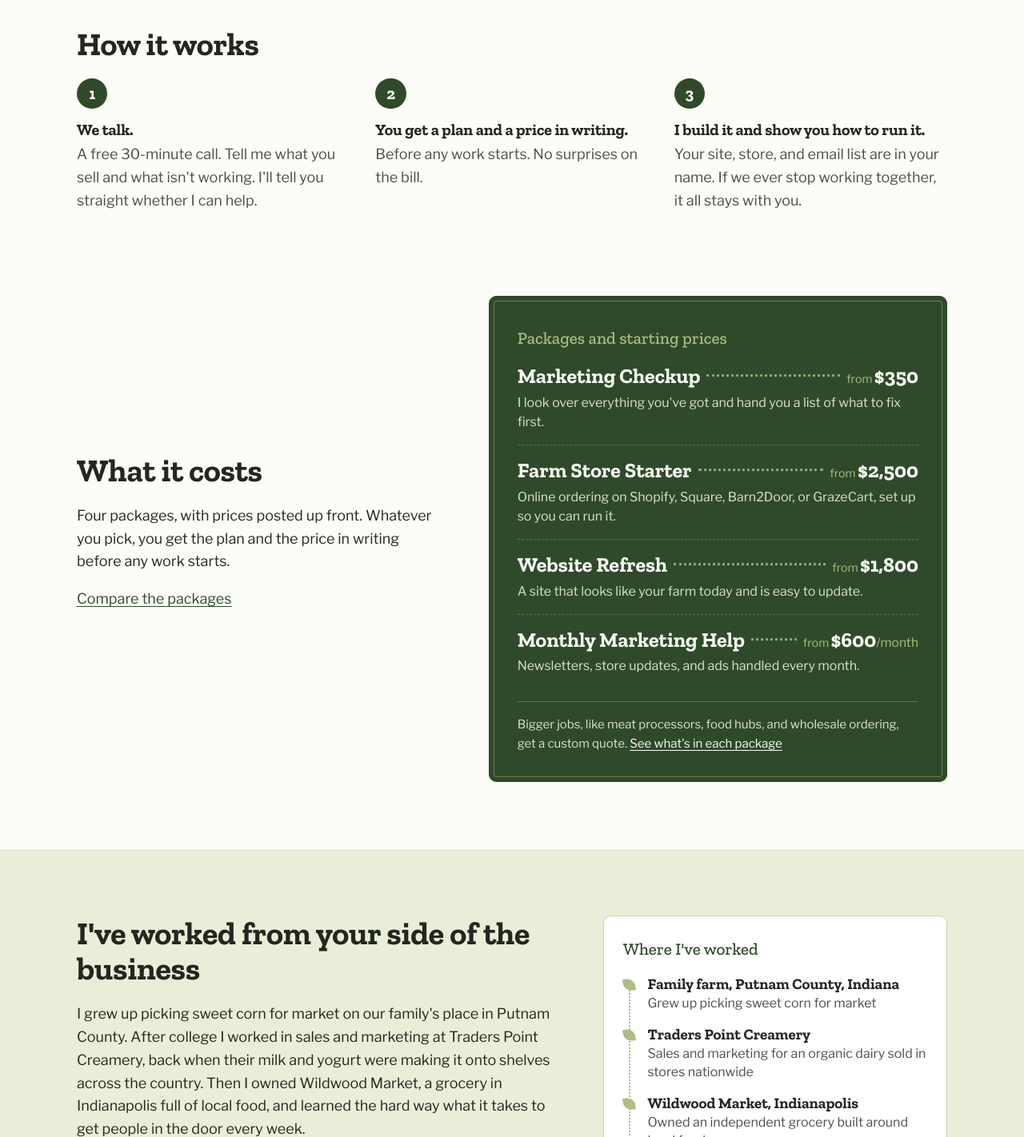
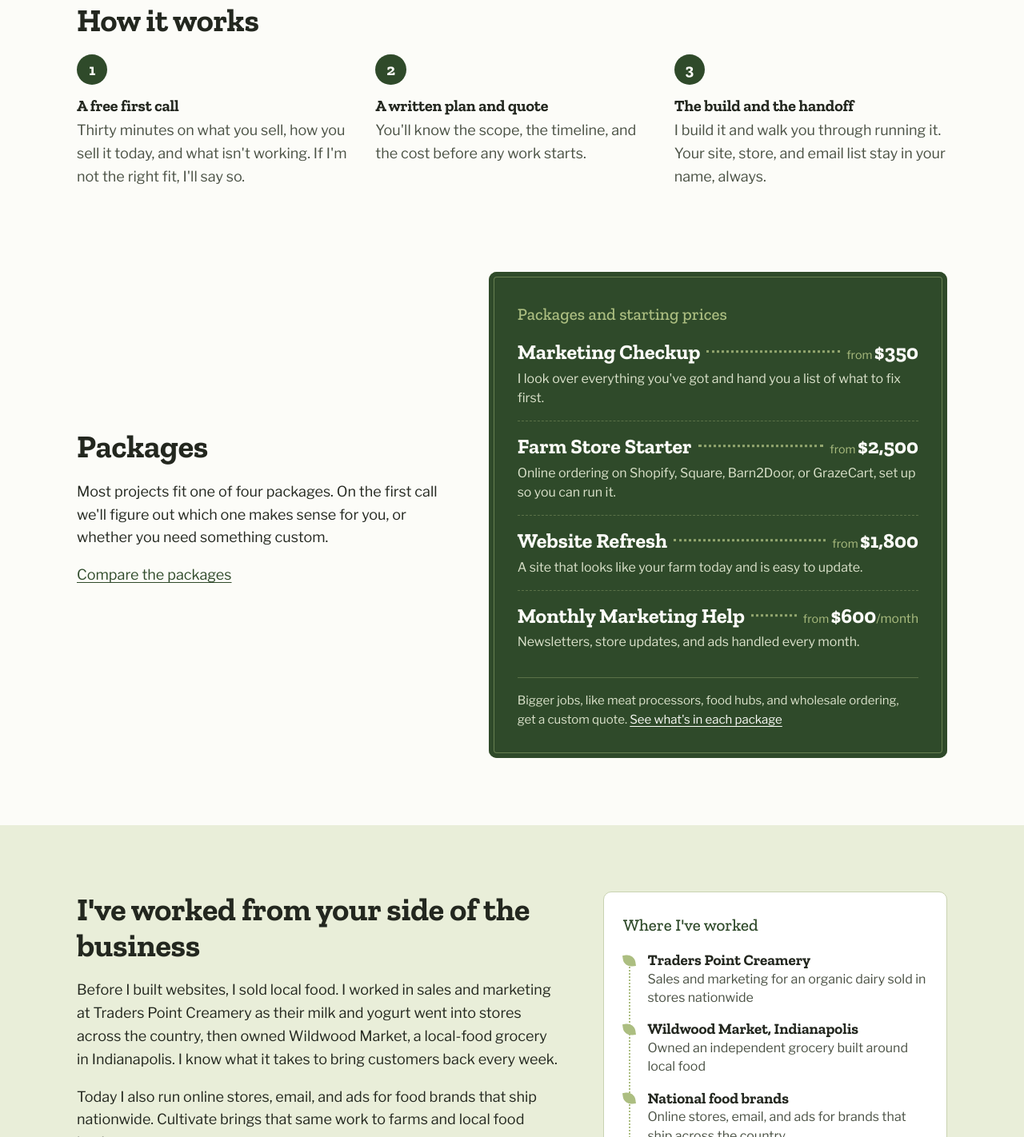
Before and after one commit to craigsanders22/cultivatelocal, an Eleventy site: page src/index.njk in a window 1280 px wide. Shown: the part 1378-2800 px from the top of the page at 80% size. Built offline with nearby package versions, Linux system fonts and the light colour scheme; Eleventy itself is replaced by a stand-in of ours; files that its build step writes are made by us from their sources.

Commit message:
Home: rewrite copy to read more naturally; drop Putnam County and 'up front' lines
Co-Authored-By: Claude Opus 5.5 <noreply@anthropic.com>
Claude-Session: https://claude.ai/code/session_01KC5bDKNDZYEXLhTi5ieuq1

```diff
--- a/src/_includes/partials/background.njk
+++ b/src/_includes/partials/background.njk
@@ -1,7 +1,7 @@
 <aside class="path" aria-label="Background">
   <p class="path-title">Where I've worked</p>
   <ol class="path-list">
-    <li><strong>Family farm, Putnam County, Indiana</strong><span>Grew up picking sweet corn for market</span></li>
+    {% if not skipFarm %}<li><strong>Family farm, Putnam County, Indiana</strong><span>Grew up picking sweet corn for market</span></li>{% endif %}
     <li><strong>Traders Point Creamery</strong><span>Sales and marketing for an organic dairy sold in stores nationwide</span></li>
     <li><strong>Wildwood Market, Indianapolis</strong><span>Owned an independent grocery built around local food</span></li>
     <li><strong>National food brands</strong><span>Online stores, email, and ads for brands that ship across the country</span></li>
--- a/src/index.njk
+++ b/src/index.njk
@@ -8,7 +8,7 @@ description: "Websites, Shopify stores, email, and ads for small farms, meat pro
   <div class="wrap hero-grid">
     <div>
       <h1>Websites, online stores, and marketing for small farms</h1>
-      <p class="lede">I'm Craig. I grew up on a family farm in Putnam County, Indiana, and spent years selling local food before I ever built a website. Now I help farms, meat processors, and food makers sell more of what they raise and make: online, by email, and with ads that pay for themselves or get turned off.</p>
+      <p class="lede">Cultivate Local helps farms, meat processors, and food makers sell more of what they raise and make. I build websites and online stores that are easy to buy from, and run the email and ads that bring customers back.</p>
       <div class="btn-row">
         <a class="btn" href="/book/">Book a free call</a>
         <a class="btn btn-outline" href="/self-check/">Take the free website self-check</a>
@@ -37,8 +37,7 @@ description: "Websites, Shopify stores, email, and ads for small farms, meat pro
       </ul>
     </div>
     <div>
-      <p class="lede" style="color:var(--ink)">If your marketing keeps getting pushed to the bottom of the list behind chores, deliveries, and markets, this is for you.</p>
-      <p><a href="/services/">See what's in each package</a></p>
+      <p class="lede" style="color:var(--ink)">On most farms, marketing gets whatever time is left after chores, deliveries, and markets. I take that work off your plate, or set it up so it takes far less of your time.</p>
     </div>
   </div>
 </section>
@@ -48,16 +47,16 @@ description: "Websites, Shopify stores, email, and ads for small farms, meat pro
     <h2>How it works</h2>
     <ol class="steps">
       <li>
-        <h3>We talk.</h3>
-        <p>A free 30-minute call. Tell me what you sell and what isn't working. I'll tell you straight whether I can help.</p>
+        <h3>A free first call</h3>
+        <p>Thirty minutes on what you sell, how you sell it today, and what isn't working. If I'm not the right fit, I'll say so.</p>
       </li>
       <li>
-        <h3>You get a plan and a price in writing.</h3>
-        <p>Before any work starts. No surprises on the bill.</p>
+        <h3>A written plan and quote</h3>
+        <p>You'll know the scope, the timeline, and the cost before any work starts.</p>
       </li>
       <li>
-        <h3>I build it and show you how to run it.</h3>
-        <p>Your site, store, and email list are in your name. If we ever stop working together, it all stays with you.</p>
+        <h3>The build and the handoff</h3>
+        <p>I build it and walk you through running it. Your site, store, and email list stay in your name, always.</p>
       </li>
     </ol>
   </div>
@@ -66,8 +65,8 @@ description: "Websites, Shopify stores, email, and ads for small farms, meat pro
 <section class="section section-tight-top">
   <div class="wrap split split-price">
     <div>
-      <h2>What it costs</h2>
-      <p>Four packages, with prices posted up front. Whatever you pick, you get the plan and the price in writing before any work starts.</p>
+      <h2>Packages</h2>
+      <p>Most projects fit one of four packages. On the first call we'll figure out which one makes sense for you, or whether you need something custom.</p>
       <p><a href="/services/">Compare the packages</a></p>
     </div>
     <div>
@@ -80,13 +79,13 @@ description: "Websites, Shopify stores, email, and ads for small farms, meat pro
   <div class="wrap split split-wide-left">
     <div>
       <h2>I've worked from your side of the business</h2>
-      <p>I grew up picking sweet corn for market on our family's place in Putnam County. After college I worked in sales and marketing at Traders Point Creamery, back when their milk and yogurt were making it onto shelves across the country. Then I owned Wildwood Market, a grocery in Indianapolis full of local food, and learned the hard way what it takes to get people in the door every week.</p>
-      <p>These days I also build online stores and run email and ads for food brands that ship nationwide. Cultivate is where I bring what I've learned there to small farms.</p>
-      <p>You work directly with me from the first call to launch day, not handed off to an account manager. When a job calls for a photographer or a developer, I bring in people I trust and tell you up front.</p>
+      <p>Before I built websites, I sold local food. I worked in sales and marketing at Traders Point Creamery as their milk and yogurt went into stores across the country, then owned Wildwood Market, a local-food grocery in Indianapolis. I know what it takes to bring customers back every week.</p>
+      <p>Today I also run online stores, email, and ads for food brands that ship nationwide. Cultivate brings that same work to farms and local food businesses.</p>
+      <p>You work directly with me from the first call through launch. When a project needs a photographer or a developer, I bring in people I trust and you'll know who's involved.</p>
       <p><a href="/about/">More about me</a></p>
     </div>
     <div>
-      {% include "partials/background.njk" %}
+      {% set skipFarm = true %}{% include "partials/background.njk" %}
     </div>
   </div>
 </section>
```
